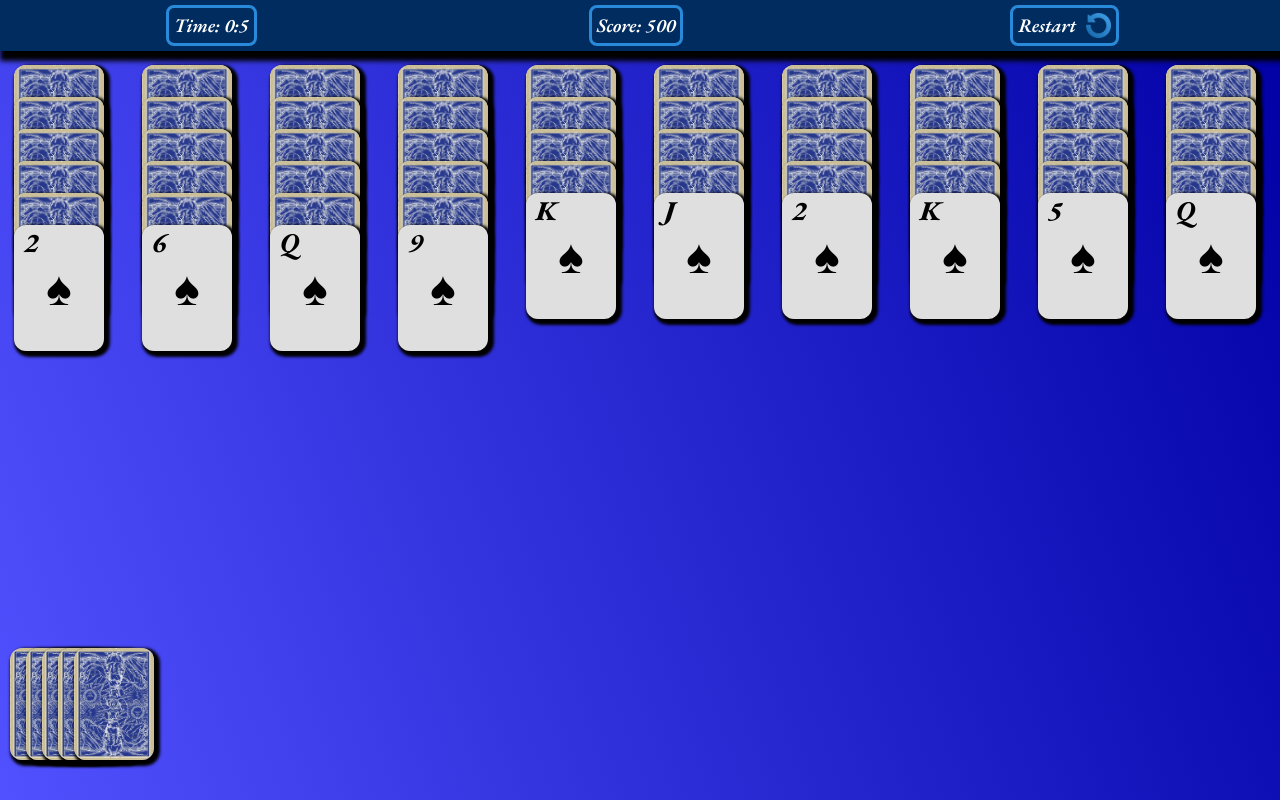
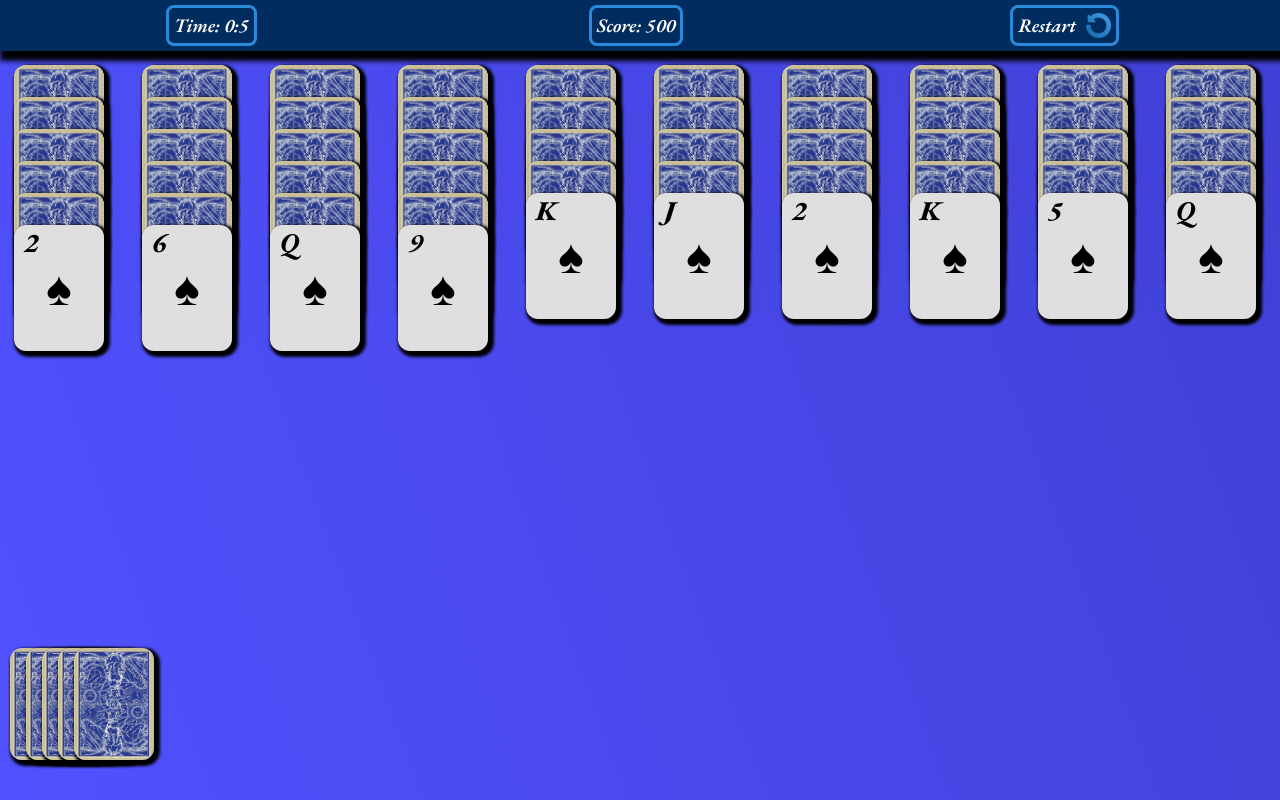
Before and after one commit to ertugrulevrensel/spider-solitaire-project, a React (Create React App) app: page / in a window 1280 px wide. Built offline with nearby package versions, Linux system fonts and the light colour scheme.

Commit message:
edit background color and readme

```diff
--- a/src/App.css
+++ b/src/App.css
@@ -8,7 +8,7 @@
 }
 body {
   background-color: #f2f2f2;
-  background-image: linear-gradient(70deg, rgb(81, 81, 255), rgb(0, 0, 165));
+  background-image: linear-gradient(70deg, rgb(81, 81, 255), rgb(64, 64, 214));
   height: 100vh;
   width: 100%;
 }
```
Also changed, not shown: readme/game.PNG (added), 1 other file (tests, documents, lock files or other folders).
